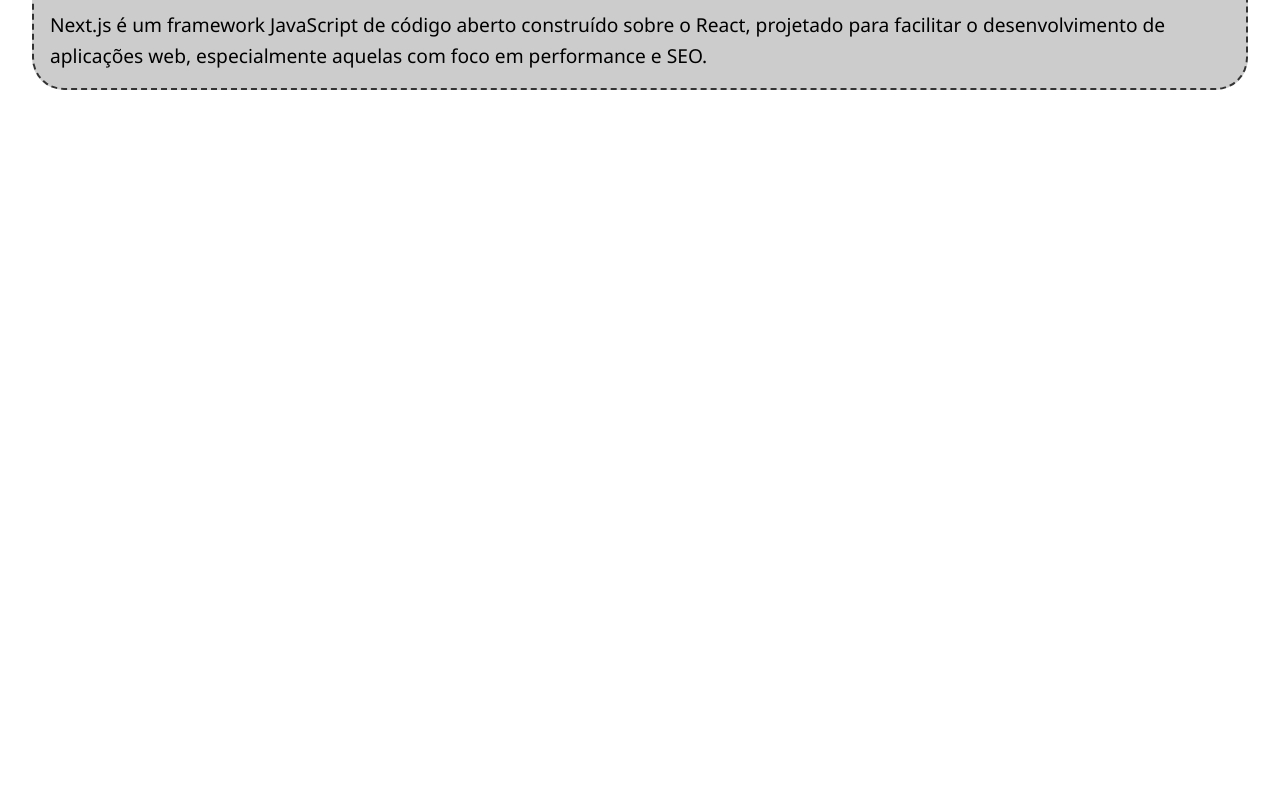
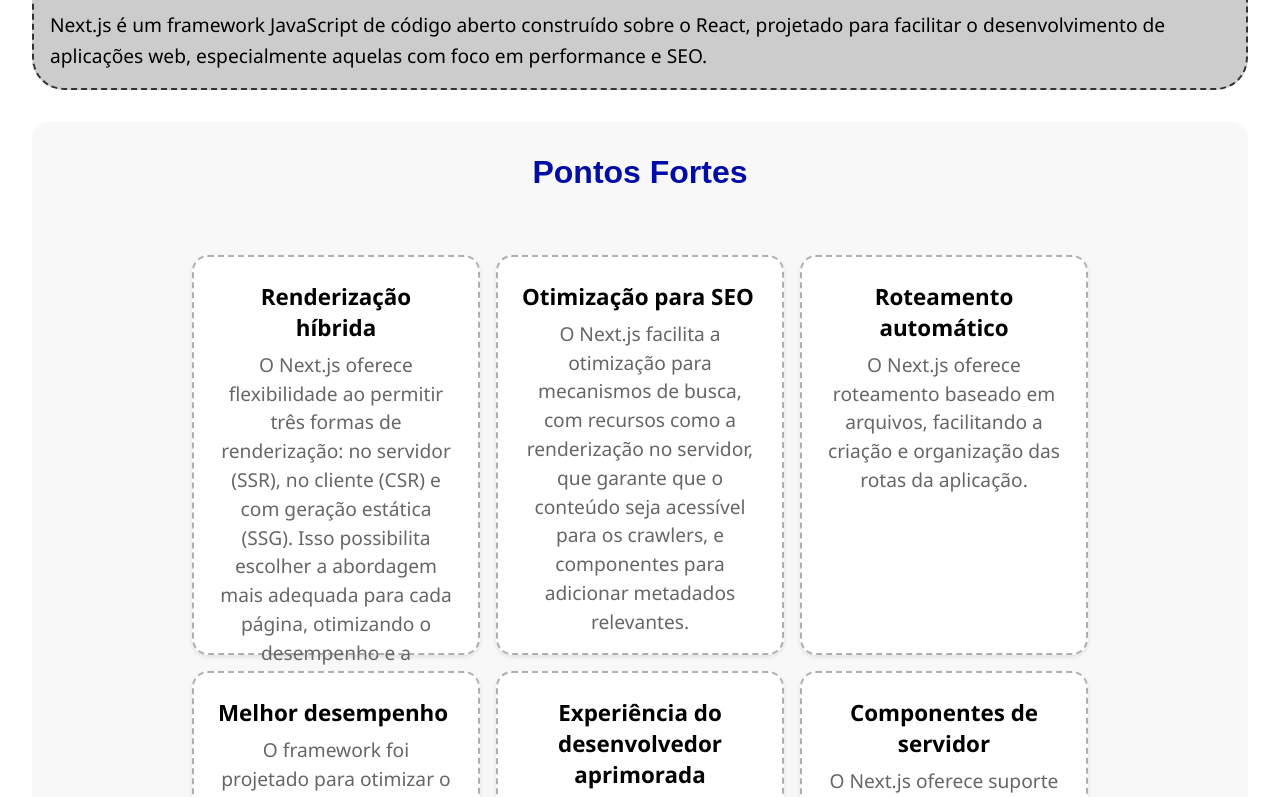
Before and after one commit to joaoporto27/frameworks, a Next.js app: page /next in a window 1280 px wide. Shown: the part 300-1097 px from the top of the page. Before the commit the page ends 800 px from the top, so only its background shows below. Built offline with nearby package versions, Linux system fonts and the light colour scheme.

Commit message:
feat: add cards at page nextjs

```diff
--- a/src/app/next/nextjs.module.css
+++ b/src/app/next/nextjs.module.css
@@ -25,3 +25,37 @@
     border-radius: 2rem;
     padding: 1rem;
 }
+
+.titleCard {
+    display: flex;
+    justify-content: center;
+    align-items: center;
+    font-size: 2rem;
+    font-weight: bold;
+    margin-bottom: 1rem;
+    color: #000DA7;
+    font-family: Arial, Helvetica, sans-serif;
+    display: flex;
+}
+
+.cards {
+    border-radius: 1rem;
+    padding: 2rem;
+    margin-top: 2rem;
+    display: flex;
+    flex-wrap: wrap;
+    gap: 1rem;
+    justify-content: center;
+    background-color: #f8f8f8;
+    flex-direction: column;
+}
+
+.style{
+    display: flex;
+    flex-direction: row;
+    flex-wrap: wrap;
+    align-items: center;
+    justify-content: center;
+    padding: 2rem;
+    gap: 1rem;
+}
--- a/src/app/next/page.jsx
+++ b/src/app/next/page.jsx
@@ -1,5 +1,5 @@
 import styles from "./nextjs.module.css";
-
+import CardNextjs from "@/components/CardNextjs/CardNextjs";
 
 export default function NextJs() {
     return (
@@ -9,6 +9,19 @@
             <h4 className={styles.subtitle}>O que é Next.js 15?</h4>
             <p>Next.js é um framework JavaScript de código aberto construído sobre o React, projetado para facilitar o desenvolvimento de aplicações web, especialmente aquelas com foco em performance e SEO.</p>
             </div>
+            <div className={styles.cards}>
+                <p className={styles.titleCard}>Pontos Fortes</p>
+                <div className={styles.style}>
+                <CardNextjs className={styles.card} title="Renderização híbrida" description="O Next.js oferece flexibilidade ao permitir três formas de renderização: no servidor (SSR), no cliente (CSR) e com geração estática (SSG). Isso possibilita escolher a abordagem mais adequada para cada página, otimizando o desempenho e a experiência do usuário." />
+                <CardNextjs className={styles.card} title="Otimização para SEO" description="O Next.js facilita a otimização para mecanismos de busca, com recursos como a renderização no servidor, que garante que o conteúdo seja acessível para os crawlers, e componentes para adicionar metadados relevantes." />
+                <CardNextjs className={styles.card} title="Roteamento automático" description= "O Next.js oferece roteamento baseado em arquivos, facilitando a criação e organização das rotas da aplicação." />
+                <CardNextjs className={styles.card} title="Melhor desempenho" description="O framework foi projetado para otimizar o desempenho, com recursos como divisão de código, pré-carregamento de páginas e otimização automática de imagens." />
+                <CardNextjs className={styles.card} title="Experiência do desenvolvedor aprimorada" description="O Next.js oferece recursos como o Fast Refresh para desenvolvimento rápido e uma comunidade ativa que facilita o aprendizado e a resolução de problemas." />
+                <CardNextjs className={styles.card} title="Componentes de servidor" description="O Next.js oferece suporte robusto para TypeScript, uma linguagem que adiciona tipagem estática ao JavaScript." />
+                <CardNextjs className={styles.card} title="Integração com TypeScript" description="O Next.js oferece recursos como o Fast Refresh para desenvolvimento rápido e uma comunidade ativa que facilita o aprendizado e a resolução de problemas." />
+                <CardNextjs className={styles.card} title="Facilidade de autenticação" description="O Next.js facilita a implementação de autenticação, com bibliotecas como Auth.js (anteriormente NextAuth.js), que oferece suporte para diversos métodos de autenticação" />
+                </div>
+            </div>
         </div>
     )
 }
--- /dev/null
+++ b/src/components/CardNextjs/CardNextjs.jsx
@@ -0,0 +1,11 @@
+import styles from './CardNextjs.module.css';
+import Image from 'next/image';
+
+export default function CardNextjs({ title, description }) {
+    return (
+            <div className={styles.card}>
+                <h2 className={styles.title}>{title}</h2>
+                <p className={styles.description}>{description}</p>
+            </div>
+    );
+}
--- /dev/null
+++ b/src/components/CardNextjs/CardNextjs.module.css
@@ -0,0 +1,32 @@
+.card{
+    background-color: #fff;
+    border: 2px dashed #33333363;
+    border-radius: 1rem;
+    padding: 1.5rem;
+    box-shadow: 0 2px 4px rgba(0, 0, 0, 0.1);
+    transition: all 0.3s ease;
+    width: 18rem;
+    height: 25rem;
+    text-align: center;
+}
+
+.card:hover{
+    color: #000DA7;
+    border-color: #000DA7;
+    box-shadow: 0 4px 6px rgba(0, 0, 0, 0.1);
+    transform: translateY(-2px);
+}
+
+.title{
+    display: flex;
+    font-size: 1.4rem;
+    font-weight: bold;
+    margin-bottom: 0.5rem;
+}
+
+.description{
+    margin: 0;
+    font-size: 1.2rem;
+    line-height: 1.5;
+    color: #666;
+}
```
Also changed, not shown: src/components/CardNextjs/card.jsx (deleted, +0 -11 lines), src/components/CardNextjs/card.module.css (deleted, +0 -27 lines).
